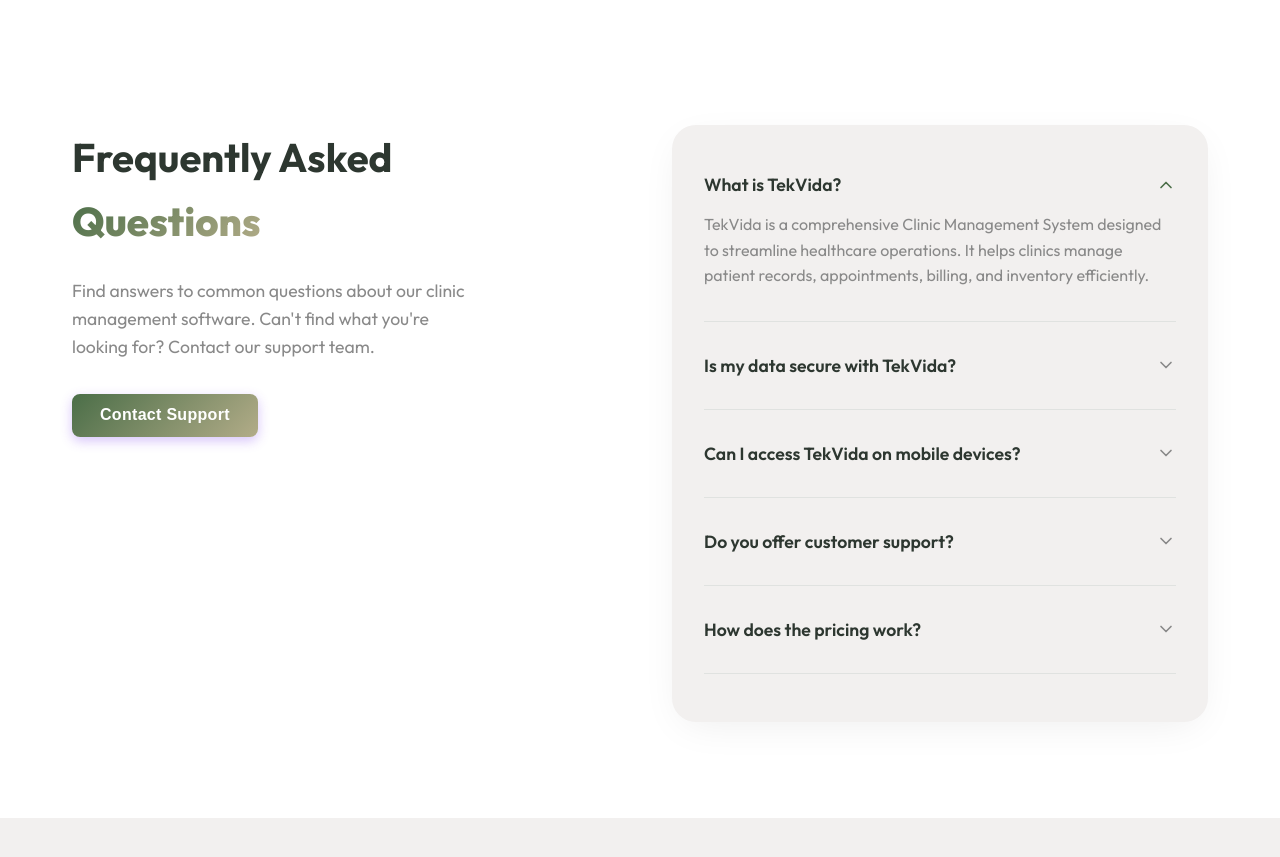
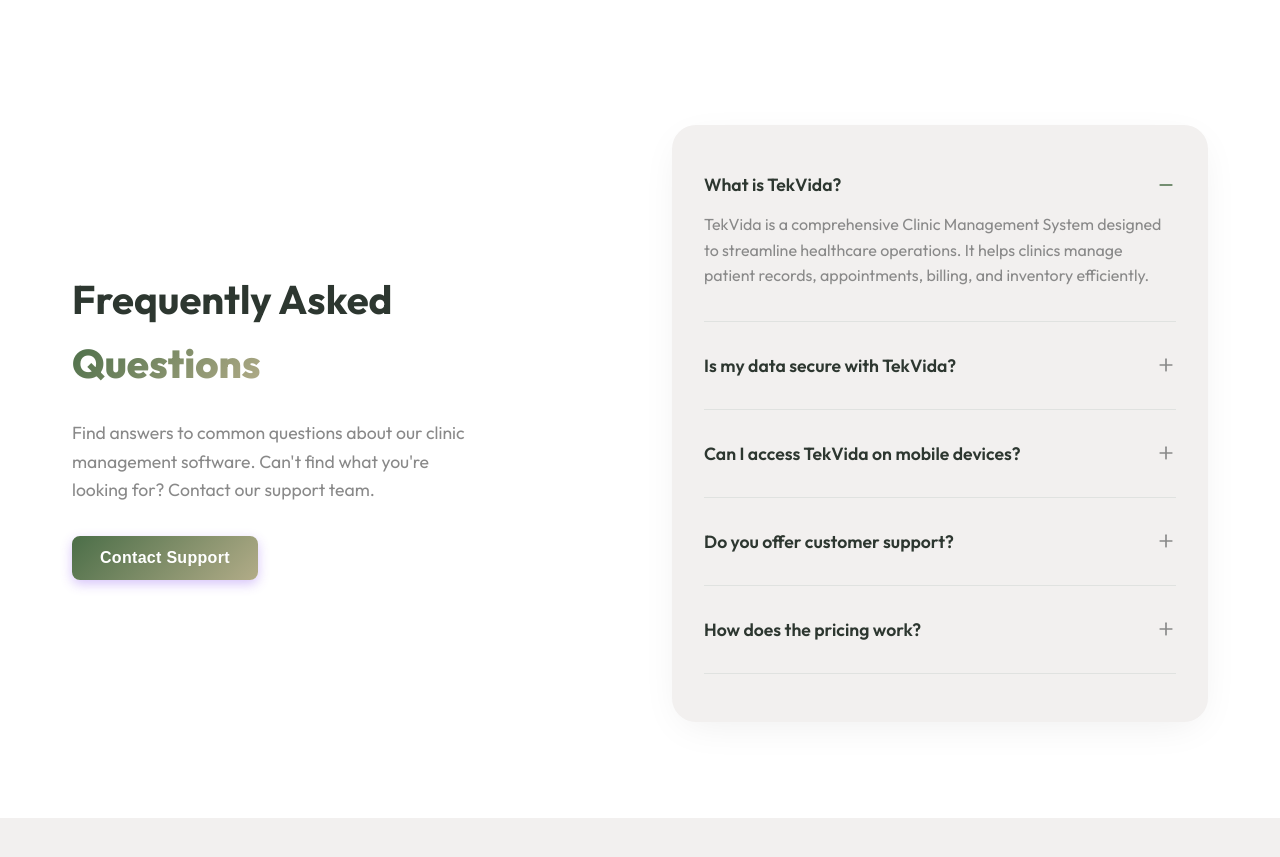
Before and after one commit to Danialjatt/Tekvia.Danial, a React (Vite) app: page / in a window 1280 px wide. Shown: the part 3940-4797 px from the top of the page. Built offline with nearby package versions, Linux system fonts and the light colour scheme.

Commit message:
third commit

```diff
--- a/src/components/FAQ.jsx
+++ b/src/components/FAQ.jsx
@@ -1,5 +1,5 @@
 import React, { useState } from 'react';
-import { ChevronDown, ChevronUp } from 'lucide-react';
+import { Plus, Minus } from 'lucide-react';
 
 const FAQItem = ({ question, answer, isOpen, toggle }) => {
     return (
@@ -30,7 +30,7 @@
                 }}
             >
                 <span>{question}</span>
-                {isOpen ? <ChevronUp size={20} color="var(--color-primary)" /> : <ChevronDown size={20} color="var(--color-grey)" />}
+                {isOpen ? <Minus size={20} color="var(--color-primary)" /> : <Plus size={20} color="var(--color-grey)" />}
             </button>
             <div
                 style={{
@@ -88,7 +88,7 @@
                 display: 'grid',
                 gridTemplateColumns: 'repeat(auto-fit, minmax(300px, 1fr))',
                 gap: '4rem',
-                alignItems: 'start'
+                alignItems: 'center'
             }}>
 
                 {/* Left Side - Header */}
```
